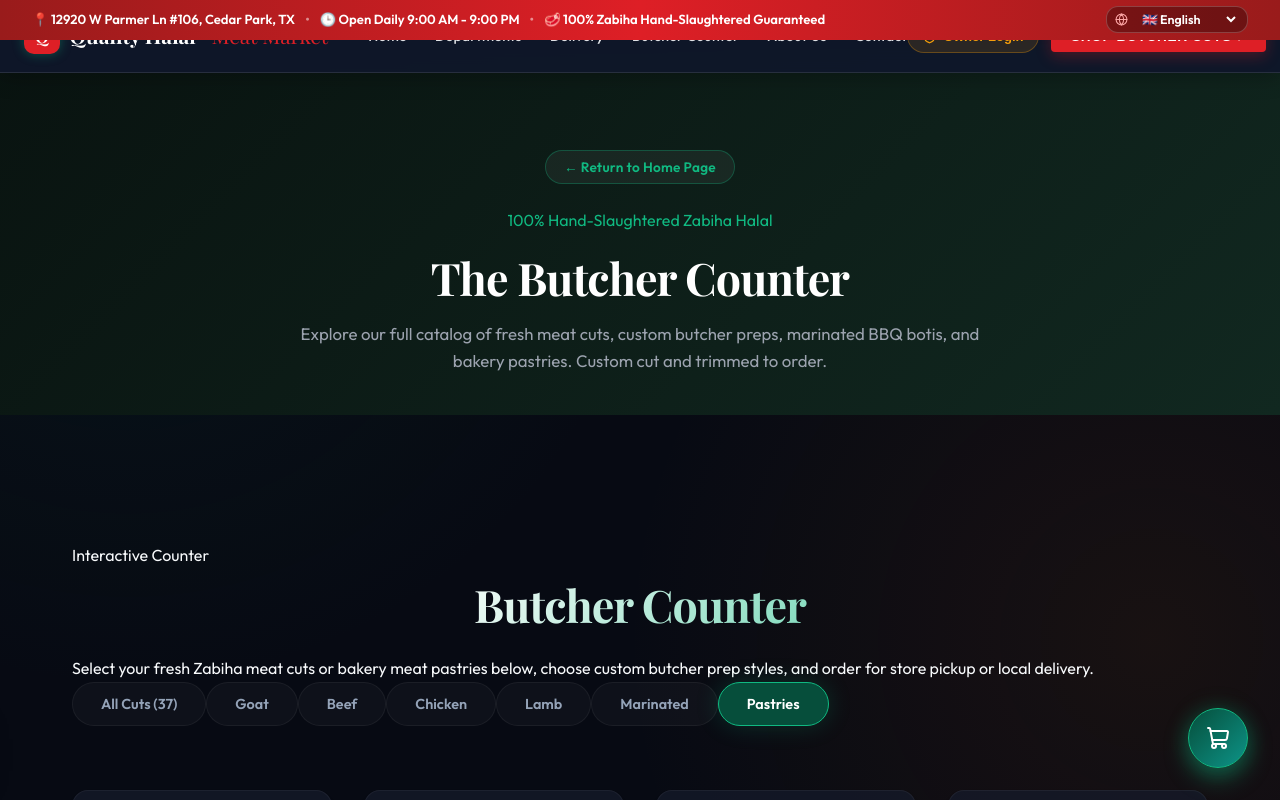
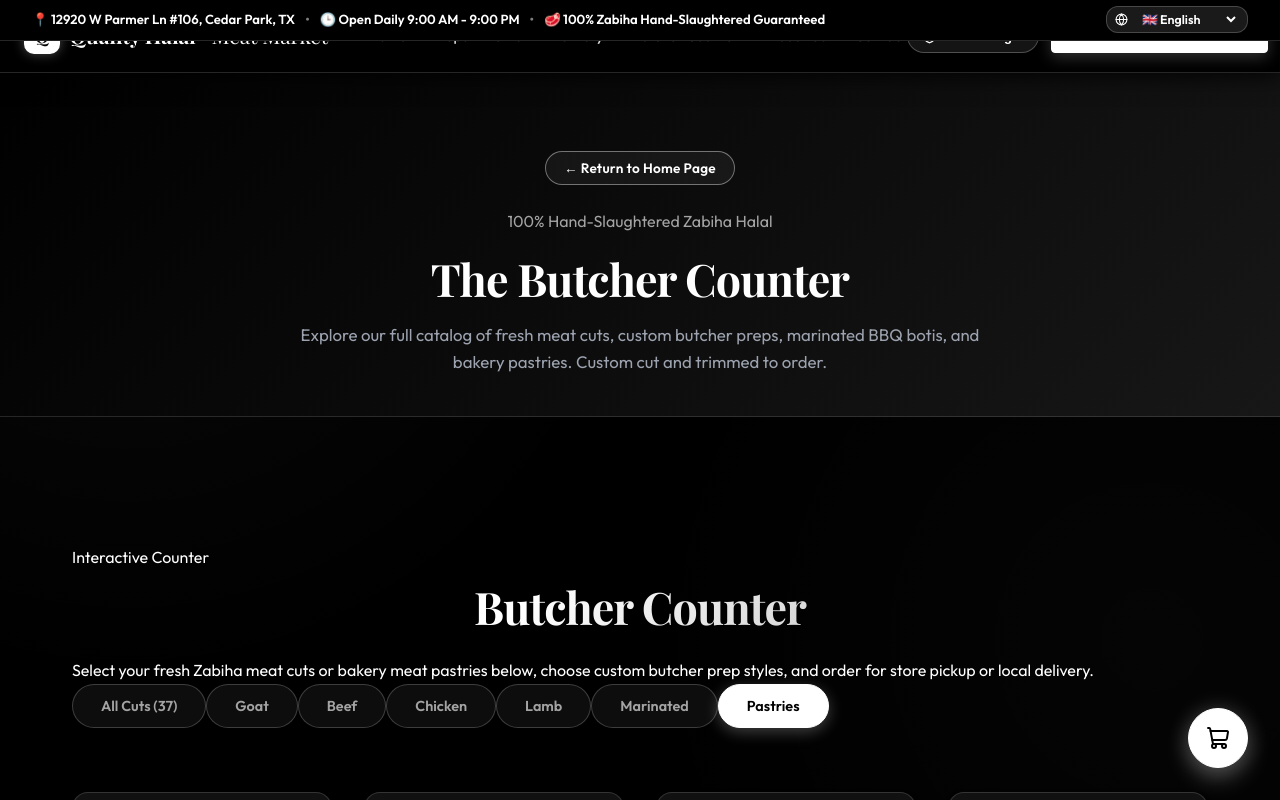
Before and after one commit to hhuss786512tx-tech/Quality-Halal-Market, a React (Vite) app: page / in a window 1280 px wide. Both pictures are taken after a click on the button "EXPLORE PASTRIES". Shown: the top 800 px of the page. Built offline with nearby package versions, Linux system fonts and the light colour scheme; a web font is replaced by a local one.

Commit message:
Update color theme to modern black and white luxury theme

```diff
--- a/src/App.jsx
+++ b/src/App.jsx
@@ -1032,10 +1032,10 @@ function App() {
             html: `<div style="
               width: 20px;
               height: 20px;
-              background-color: #10b981;
-              border: 3px solid #ffffff;
+              background-color: #ffffff;
+              border: 3px solid #000000;
               border-radius: 50%;
-              box-shadow: 0 0 10px rgba(16, 185, 129, 0.8);
+              box-shadow: 0 0 10px rgba(255, 255, 255, 0.8);
             "></div>`,
             iconSize: [20, 20],
             iconAnchor: [10, 10]
@@ -1043,12 +1043,12 @@ function App() {
 
           const marker = L.marker([storeLat, storeLng], { icon: greenIcon }).addTo(map);
           marker.bindPopup(`
-            <div style="color: #0f172a; padding: 5px; font-family: 'Outfit', sans-serif;">
-              <strong style="font-size: 1.1rem; color: #064e3b; display: block; margin-bottom: 2px;">Quality Halal Market</strong>
-              <span style="font-size: 0.85rem; color: #64748b; display: block; margin-bottom: 8px;">Fresh Zabiha Halal Meats & Pastries</span>
+            <div style="color: #000000; padding: 5px; font-family: 'Outfit', sans-serif;">
+              <strong style="font-size: 1.1rem; color: #000000; display: block; margin-bottom: 2px;">Quality Halal Market</strong>
+              <span style="font-size: 0.85rem; color: #525252; display: block; margin-bottom: 8px;">Fresh Zabiha Halal Meats & Pastries</span>
               <a href="https://maps.google.com/?q=Quality+Halal+Market+12920+West+Parmer+Lane+106+Cedar+Park+TX+78613" target="_blank" style="
                 display: inline-block;
-                background-color: #064e3b;
+                background-color: #000000;
                 color: white;
                 padding: 6px 12px;
                 border-radius: 6px;
@@ -1455,7 +1455,7 @@ function App() {
       <div className="scroll-progress" style={{ width: `${scrollProgress}%` }}></div>
 
       {/* Top Live Announcement Header Banner */}
-      <div className="top-live-banner" style={{ background: 'linear-gradient(90deg, #991b1b 0%, #de1f26 50%, #991b1b 100%)', color: 'white', padding: '0.4rem 2rem', fontSize: '0.82rem', fontWeight: '600', display: 'flex', justifyContent: 'space-between', alignItems: 'center', zIndex: '1001', position: 'relative' }}>
+      <div className="top-live-banner" style={{ background: '#000000', borderBottom: '1px solid rgba(255, 255, 255, 0.15)', color: 'white', padding: '0.4rem 2rem', fontSize: '0.82rem', fontWeight: '600', display: 'flex', justifyContent: 'space-between', alignItems: 'center', zIndex: '1001', position: 'relative' }}>
         <div style={{ display: 'inline-flex', alignItems: 'center', gap: '10px', flexWrap: 'wrap' }}>
           <span>📍 12920 W Parmer Ln #106, Cedar Park, TX</span>
           <span style={{ opacity: 0.5 }}>•</span>
@@ -1465,8 +1465,8 @@ function App() {
         </div>
 
         {/* Clean Compact Language Switcher */}
-        <div className="language-selector" style={{ margin: 0, padding: '2px 8px', background: 'rgba(0,0,0,0.3)', borderRadius: '12px', border: '1px solid rgba(255,255,255,0.2)' }}>
-          <Globe size={13} style={{ color: '#fca5a5' }} />
+        <div className="language-selector" style={{ margin: 0, padding: '2px 8px', background: 'rgba(255,255,255,0.1)', borderRadius: '12px', border: '1px solid rgba(255,255,255,0.2)' }}>
+          <Globe size={13} style={{ color: '#ffffff' }} />
           <select
             value={currentLang}
             onChange={(e) => setCurrentLang(e.target.value)}
@@ -1482,11 +1482,11 @@ function App() {
       </div>
 
       {/* Header Navigation */}
-      <header className="header" style={{ background: 'rgba(15, 23, 42, 0.96)', borderBottom: '1px solid rgba(255, 255, 255, 0.1)' }}>
+      <header className="header" style={{ background: 'rgba(0, 0, 0, 0.95)', borderBottom: '1px solid rgba(255, 255, 255, 0.15)' }}>
         <div className="container nav-container">
           <a href="#home" onClick={(e) => { e.preventDefault(); navigateTo('home'); }} className="logo" style={{ marginRight: '2.5rem' }}>
-            <div className="logo-icon" style={{ background: '#de1f26' }}>Q</div>
-            Quality Halal<span style={{ marginLeft: '6px', color: '#de1f26' }}>Meat Market</span>
+            <div className="logo-icon" style={{ background: '#ffffff', color: '#000000' }}>Q</div>
+            Quality Halal<span style={{ marginLeft: '6px', color: '#ffffff' }}>Meat Market</span>
           </a>
 
           <ul className="nav-links" style={{ gap: '1.75rem' }}>
@@ -1536,8 +1536,8 @@ function App() {
       <div className={`mobile-menu-drawer ${isMobileMenuOpen ? 'active' : ''}`}>
         <div className="drawer-header">
           <a href="#home" onClick={(e) => { e.preventDefault(); setIsMobileMenuOpen(false); navigateTo('home'); }} className="logo">
-            <div className="logo-icon" style={{ background: '#de1f26' }}>Q</div>
-            Quality Halal<span style={{ color: '#de1f26' }}>Meat Market</span>
+            <div className="logo-icon" style={{ background: '#ffffff', color: '#000000' }}>Q</div>
+            Quality Halal<span style={{ color: '#ffffff' }}>Meat Market</span>
           </a>
           <button className="mobile-menu-close" onClick={() => setIsMobileMenuOpen(false)} aria-label="Close menu">
             <X size={24} />
@@ -1553,7 +1553,7 @@ function App() {
         </ul>
         <div className="drawer-footer" style={{ display: 'flex', flexDirection: 'column', gap: '0.75rem' }}>
           <div className="language-selector" style={{ width: '100%', justifyContent: 'center', padding: '0.65rem' }}>
-            <Globe size={16} style={{ color: 'var(--primary-light)' }} />
+            <Globe size={16} style={{ color: '#ffffff' }} />
             <select
               value={currentLang}
               onChange={(e) => setCurrentLang(e.target.value)}
@@ -1568,7 +1568,7 @@ function App() {
 
           <button
             className="btn btn-secondary"
-            style={{ width: '100%', justifyContent: 'center', borderColor: '#f59e0b', color: '#f59e0b' }}
+            style={{ width: '100%', justifyContent: 'center', borderColor: 'rgba(255,255,255,0.4)', color: '#ffffff' }}
             onClick={() => {
               setIsMobileMenuOpen(false);
               setIsAdminModalOpen(true);
@@ -1605,12 +1605,12 @@ function App() {
             </div>
             <div className="container hero-grid">
               <div className="hero-content">
-                <div className="hero-badge" style={{ background: 'rgba(222, 31, 38, 0.15)', borderColor: 'rgba(222, 31, 38, 0.4)', color: '#fca5a5' }}>
-                  <ShieldCheck size={16} style={{ marginRight: '6px', color: '#de1f26' }} />
+                <div className="hero-badge" style={{ background: 'rgba(255, 255, 255, 0.08)', borderColor: 'rgba(255, 255, 255, 0.25)', color: '#ffffff' }}>
+                  <ShieldCheck size={16} style={{ marginRight: '6px', color: '#ffffff' }} />
                   100% HAND-SLAUGHTERED ZABIHA HALAL
                 </div>
                 <h1 className="hero-title" style={{ fontFamily: 'var(--font-serif)', fontSize: '3.8rem', fontWeight: '800' }}>
-                  Cedar Park's Premier <span style={{ color: '#de1f26', display: 'inline' }}>Zabiha Halal</span> Butcher Shop
+                  Cedar Park's Premier <span style={{ color: '#ffffff', textDecoration: 'underline', textDecorationColor: 'rgba(255,255,255,0.5)', display: 'inline' }}>Zabiha Halal</span> Butcher Shop
                 </h1>
                 <p className="hero-subtitle" style={{ color: '#cbd5e1', fontSize: '1.15rem', lineHeight: '1.7', margin: '1.5rem 0 2.5rem 0', maxWidth: '620px' }}>
                   Domestically raised, 100% hand-slaughtered goat, lamb, grass-fed beef, chicken & freshly baked samosas. Custom cut, fat trimmed, and prepared to your exact recipe by our master butchers.
@@ -1622,7 +1622,7 @@ function App() {
                     <ArrowRight size={18} style={{ marginLeft: '8px' }} />
                   </button>
                   <a href="tel:5122607677" className="btn btn-secondary" style={{ padding: '0.85rem 1.5rem', fontSize: '0.95rem' }}>
-                    <Phone size={16} style={{ marginRight: '8px', color: '#34d399' }} />
+                    <Phone size={16} style={{ marginRight: '8px', color: '#ffffff' }} />
                     Call Counter: 512.260.7677
                   </a>
                 </div>
@@ -1630,13 +1630,13 @@ function App() {
 
               {/* Hero Right side: Authentic Butcher Card Showcase */}
               <div className="hero-card-container">
-                <div style={{ background: 'rgba(15, 23, 42, 0.95)', border: '1px solid rgba(255, 255, 255, 0.12)', borderRadius: '20px', padding: '1.75rem', maxWidth: '380px', width: '100%', boxShadow: '0 20px 50px rgba(0,0,0,0.6)', backdropFilter: 'blur(16px)' }}>
-                  <div style={{ borderBottom: '1px solid rgba(255,255,255,0.1)', paddingBottom: '1rem', marginBottom: '1.25rem', display: 'flex', justifyContent: 'space-between', alignItems: 'center' }}>
-                    <span style={{ fontSize: '0.8rem', fontWeight: '700', color: '#de1f26', textTransform: 'uppercase', letterSpacing: '0.04em' }}>Master Butcher Counter</span>
-                    <span style={{ fontSize: '0.78rem', background: 'rgba(16,185,129,0.15)', color: '#34d399', padding: '3px 10px', borderRadius: '12px', fontWeight: '600' }}>Open Today</span>
-                  </div>
-
-                  <div style={{ height: '200px', borderRadius: '12px', overflow: 'hidden', position: 'relative', marginBottom: '1.25rem', border: '1px solid rgba(255,255,255,0.1)' }}>
+                <div style={{ background: 'rgba(10, 10, 10, 0.95)', border: '1px solid rgba(255, 255, 255, 0.18)', borderRadius: '20px', padding: '1.75rem', maxWidth: '380px', width: '100%', boxShadow: '0 20px 50px rgba(0,0,0,0.8)', backdropFilter: 'blur(16px)' }}>
+                  <div style={{ borderBottom: '1px solid rgba(255,255,255,0.15)', paddingBottom: '1rem', marginBottom: '1.25rem', display: 'flex', justifyContent: 'space-between', alignItems: 'center' }}>
+                    <span style={{ fontSize: '0.8rem', fontWeight: '700', color: '#ffffff', textTransform: 'uppercase', letterSpacing: '0.04em' }}>Master Butcher Counter</span>
+                    <span style={{ fontSize: '0.78rem', background: 'rgba(255,255,255,0.15)', color: '#ffffff', border: '1px solid rgba(255,255,255,0.3)', padding: '3px 10px', borderRadius: '12px', fontWeight: '600' }}>Open Today</span>
+                  </div>
+
+                  <div style={{ height: '200px', borderRadius: '12px', overflow: 'hidden', position: 'relative', marginBottom: '1.25rem', border: '1px solid rgba(255,255,255,0.15)' }}>
                     <div className="slideshow-stacked-container">
                       {rotatingMeatSlides.map((slide, idx) => (
                         <img
@@ -1647,23 +1647,23 @@ function App() {
                         />
                       ))}
                     </div>
-                    <div style={{ position: 'absolute', bottom: '10px', left: '10px', right: '10px', background: 'rgba(7,10,19,0.9)', padding: '6px 12px', borderRadius: '8px', fontSize: '0.78rem', color: 'white', fontWeight: '600', display: 'flex', justifyContent: 'space-between' }}>
+                    <div style={{ position: 'absolute', bottom: '10px', left: '10px', right: '10px', background: 'rgba(0,0,0,0.9)', padding: '6px 12px', borderRadius: '8px', fontSize: '0.78rem', color: 'white', fontWeight: '600', display: 'flex', justifyContent: 'space-between' }}>
                       <span>{rotatingMeatSlides[heroSlideIdx].tag}</span>
-                      <span style={{ color: '#34d399' }}>100% Zabiha</span>
+                      <span style={{ color: '#ffffff' }}>100% Zabiha</span>
                     </div>
                   </div>
 
                   <div style={{ display: 'flex', flexDirection: 'column', gap: '0.6rem', fontSize: '0.88rem', color: '#cbd5e1' }}>
                     <div style={{ display: 'flex', alignItems: 'center', gap: '8px' }}>
-                      <MapPin size={16} style={{ color: '#de1f26' }} />
+                      <MapPin size={16} style={{ color: '#ffffff' }} />
                       <span>12920 W Parmer Ln #106, Cedar Park</span>
                     </div>
                     <div style={{ display: 'flex', alignItems: 'center', gap: '8px' }}>
-                      <Clock size={16} style={{ color: '#f59e0b' }} />
+                      <Clock size={16} style={{ color: '#a3a3a3' }} />
                       <span>Daily 9:00 AM - 9:00 PM</span>
                     </div>
                     <div style={{ display: 'flex', alignItems: 'center', gap: '8px' }}>
-                      <Phone size={16} style={{ color: '#34d399' }} />
+                      <Phone size={16} style={{ color: '#ffffff' }} />
                       <span>512.260.7677</span>
                     </div>
                   </div>
@@ -2238,17 +2238,17 @@ function App() {
         /* Butcher Counter Dedicated Page View */
         <>
           {/* Butcher Counter Dedicated Page View Header Banner */}
-          <div className="section bg-dark text-white" style={{ paddingTop: '110px', paddingBottom: '2.5rem', background: 'linear-gradient(135deg, #091310 0%, #112820 100%)', textAlign: 'center' }}>
+          <div className="section bg-dark text-white" style={{ paddingTop: '110px', paddingBottom: '2.5rem', background: 'linear-gradient(135deg, #000000 0%, #171717 100%)', borderBottom: '1px solid rgba(255,255,255,0.15)', textAlign: 'center' }}>
             <div className="container">
               <button
                 className="btn btn-secondary"
-                style={{ marginBottom: '1.5rem', fontSize: '0.85rem', padding: '0.45rem 1.1rem', color: '#10b981', borderColor: 'rgba(16, 185, 129, 0.3)' }}
+                style={{ marginBottom: '1.5rem', fontSize: '0.85rem', padding: '0.45rem 1.1rem', color: '#ffffff', borderColor: 'rgba(255, 255, 255, 0.4)' }}
                 onClick={() => navigateTo('home')}
               >
                 &larr; Return to Home Page
               </button>
               <br />
-              <span className="subtitle" style={{ color: '#10b981' }}>100% Hand-Slaughtered Zabiha Halal</span>
+              <span className="subtitle" style={{ color: '#a3a3a3' }}>100% Hand-Slaughtered Zabiha Halal</span>
               <h1 style={{ fontSize: '2.8rem', fontWeight: 900, margin: '0.5rem 0', color: '#ffffff' }}>The Butcher Counter</h1>
               <p style={{ maxWidth: '680px', margin: '0 auto', color: '#9ca3af', fontSize: '1.05rem' }}>
                 Explore our full catalog of fresh meat cuts, custom butcher preps, marinated BBQ botis, and bakery pastries. Custom cut and trimmed to order.
--- a/src/index.css
+++ b/src/index.css
@@ -6,22 +6,22 @@
 @import url('https://fonts.googleapis.com/css2?family=Outfit:wght@300;400;500;600;700;800&family=Playfair+Display:ital,wght@0,400;0,600;0,700;1,400&display=swap');
 
 :root {
-  /* Color Palette */
-  --primary: #064e3b;          /* Forest/Emerald Green */
-  --primary-light: #10b981;    /* Vibrant Green Accent */
-  --primary-rgb: 6, 78, 59;
-
-  --secondary: #b45309;        /* Warm Gold/Amber */
-  --secondary-light: #f59e0b;  /* Bright Gold Accent */
-  --secondary-rgb: 180, 83, 9;
-
-  --bg-dark: #070a13;          /* Deep Space/Midnight Black */
-  --bg-card: rgba(22, 28, 45, 0.7); /* Translucent Card */
-  --bg-input: #0f172a;
-
-  --text-light: #f8fafc;       /* Crisp White/Slate */
-  --text-muted: #94a3b8;       /* Slate Gray */
-  --text-dark: #0f172a;
+  /* Color Palette - Monochrome Black & White */
+  --primary: #ffffff;          /* Pure White */
+  --primary-light: #ffffff;    /* Crisp White Accent */
+  --primary-rgb: 255, 255, 255;
+
+  --secondary: #262626;        /* Charcoal Black */
+  --secondary-light: #e5e5e5;  /* Off-White Accent */
+  --secondary-rgb: 229, 229, 229;
+
+  --bg-dark: #000000;          /* Deep Black */
+  --bg-card: rgba(18, 18, 18, 0.95); /* Obsidian Card */
+  --bg-input: #121212;
+
+  --text-light: #ffffff;       /* Crisp White */
+  --text-muted: #a3a3a3;       /* Slate Gray */
+  --text-dark: #000000;
 
   /* Typography */
   --font-sans: 'Outfit', sans-serif;
@@ -33,13 +33,13 @@
   --radius-lg: 24px;
   --radius-full: 9999px;
   --transition-smooth: all 0.4s cubic-bezier(0.16, 1, 0.3, 1);
-  --shadow-sm: 0 4px 6px -1px rgba(0, 0, 0, 0.1);
-  --shadow-lg: 0 20px 40px -15px rgba(0, 0, 0, 0.7);
-  --shadow-glow: 0 0 25px rgba(16, 185, 129, 0.2);
+  --shadow-sm: 0 4px 6px -1px rgba(0, 0, 0, 0.5);
+  --shadow-lg: 0 20px 40px -15px rgba(0, 0, 0, 0.9);
+  --shadow-glow: 0 0 25px rgba(255, 255, 255, 0.15);
 
   /* Glassmorphism */
-  --glass-bg: rgba(15, 23, 42, 0.6);
-  --glass-border: rgba(255, 255, 255, 0.05);
+  --glass-bg: rgba(10, 10, 10, 0.88);
+  --glass-border: rgba(255, 255, 255, 0.15);
   --glass-blur: blur(16px);
 }
 
@@ -57,13 +57,13 @@ html {
 
 body {
   font-family: var(--font-sans);
-  background-color: var(--bg-dark);
+  background-color: #000000;
   color: var(--text-light);
   line-height: 1.6;
   overflow-x: hidden;
   background-image:
-    radial-gradient(circle at 10% 20%, rgba(6, 78, 59, 0.15) 0%, transparent 40%),
-    radial-gradient(circle at 90% 80%, rgba(180, 83, 9, 0.1) 0%, transparent 40%);
+    radial-gradient(circle at 10% 20%, rgba(255, 255, 255, 0.04) 0%, transparent 40%),
+    radial-gradient(circle at 90% 80%, rgba(255, 255, 255, 0.02) 0%, transparent 40%);
   background-attachment: fixed;
 }
 
@@ -84,14 +84,14 @@ img {
   width: 10px;
 }
 ::-webkit-scrollbar-track {
-  background: var(--bg-dark);
+  background: #000000;
 }
 ::-webkit-scrollbar-thumb {
-  background: var(--primary);
+  background: #ffffff;
   border-radius: var(--radius-full);
 }
 ::-webkit-scrollbar-thumb:hover {
-  background: var(--primary-light);
+  background: #e5e5e5;
 }
 
 /* Typography Helpers */
@@ -105,7 +105,7 @@ h1, h2, h3, h4 {
   font-size: 2.8rem;
   text-align: center;
   margin-bottom: 1rem;
-  background: linear-gradient(135deg, #fff 30%, var(--primary-light) 100%);
+  background: linear-gradient(135deg, #ffffff 40%, #a3a3a3 100%);
   -webkit-background-clip: text;
   -webkit-text-fill-color: transparent;
   position: relative;
@@ -150,20 +150,23 @@ h1, h2, h3, h4 {
 }
 
 .btn-primary {
-  background: linear-gradient(135deg, var(--primary) 0%, #0d9488 100%);
-  color: white;
-  box-shadow: var(--shadow-sm);
+  background: #ffffff;
+  color: #000000;
+  box-shadow: 0 4px 15px rgba(255, 255, 255, 0.2);
+  font-weight: 700;
 }
 
 .btn-primary:hover {
+  background: #e5e5e5;
+  color: #000000;
   transform: translateY(-3px);
-  box-shadow: 0 10px 25px -5px rgba(16, 185, 129, 0.4);
+  box-shadow: 0 10px 25px -5px rgba(255, 255, 255, 0.35);
 }
 
 .btn-red {
-  background: #de1f26;
-  color: #ffffff;
-  border: none;
+  background: #ffffff;
+  color: #000000;
+  border: 1px solid #ffffff;
   padding: 0.75rem 1.75rem;
   border-radius: 4px;
   font-weight: 700;
@@ -175,14 +178,14 @@ h1, h2, h3, h4 {
   justify-content: center;
   cursor: pointer;
   transition: all 0.3s ease;
-  box-shadow: 0 4px 15px rgba(222, 31, 38, 0.3);
+  box-shadow: 0 4px 15px rgba(255, 255, 255, 0.2);
 }
 
 .btn-red:hover {
-  background: #b91c1c;
-  color: #ffffff;
+  background: #e5e5e5;
+  color: #000000;
   transform: translateY(-2px);
-  box-shadow: 0 6px 20px rgba(222, 31, 38, 0.5);
+  box-shadow: 0 6px 20px rgba(255, 255, 255, 0.4);
 }
 
 .btn-secondary {
@@ -215,18 +218,18 @@ h1, h2, h3, h4 {
   left: 0;
   width: 100%;
   z-index: 1000;
-  background: rgba(11, 17, 32, 0.88);
+  background: rgba(0, 0, 0, 0.92);
   backdrop-filter: blur(16px);
   -webkit-backdrop-filter: blur(16px);
-  border-bottom: 1px solid rgba(255, 255, 255, 0.08);
+  border-bottom: 1px solid rgba(255, 255, 255, 0.15);
   transition: var(--transition-smooth);
-  box-shadow: 0 4px 20px rgba(0, 0, 0, 0.25);
+  box-shadow: 0 4px 20px rgba(0, 0, 0, 0.8);
 }
 
 .header.scrolled {
   padding: 0.2rem 0;
-  background: rgba(7, 10, 19, 0.96);
-  border-bottom-color: rgba(16, 185, 129, 0.2);
+  background: rgba(0, 0, 0, 0.98);
+  border-bottom-color: rgba(255, 255, 255, 0.25);
 }
 
 .nav-container {
@@ -253,22 +256,22 @@ h1, h2, h3, h4 {
 }
 
 .logo span {
-  color: var(--secondary-light);
+  color: #ffffff;
   font-weight: 500;
 }
 
 .logo-icon {
   width: 36px;
   height: 36px;
-  background: linear-gradient(135deg, #059669 0%, #10b981 100%);
+  background: #ffffff;
   border-radius: 10px;
   display: flex;
   align-items: center;
   justify-content: center;
-  color: white;
-  font-weight: 800;
+  color: #000000;
+  font-weight: 900;
   font-size: 1.1rem;
-  box-shadow: 0 0 12px rgba(16, 185, 129, 0.4);
+  box-shadow: 0 0 12px rgba(255, 255, 255, 0.3);
 }
 
 .nav-links {
@@ -920,8 +923,8 @@ h1, h2, h3, h4 {
 }
 
 .tab-btn {
-  background: rgba(255, 255, 255, 0.03);
-  border: 1px solid var(--glass-border);
+  background: rgba(255, 255, 255, 0.05);
+  border: 1px solid rgba(255, 255, 255, 0.2);
   color: var(--text-muted);
   padding: 0.75rem 1.75rem;
   border-radius: var(--radius-full);
@@ -933,15 +936,16 @@ h1, h2, h3, h4 {
 }
 
 .tab-btn:hover {
-  background: rgba(255, 255, 255, 0.08);
+  background: rgba(255, 255, 255, 0.15);
   color: var(--text-light);
+  border-color: rgba(255, 255, 255, 0.4);
 }
 
 .tab-btn.active {
-  background: var(--primary);
-  border-color: var(--primary-light);
-  color: white;
-  box-shadow: var(--shadow-glow);
+  background: #ffffff;
+  border-color: #ffffff;
+  color: #000000;
+  box-shadow: 0 4px 15px rgba(255, 255, 255, 0.25);
 }
 
 .products-grid {
@@ -1705,21 +1709,22 @@ textarea.form-input {
   width: 60px;
   height: 60px;
   border-radius: 50%;
-  background: linear-gradient(135deg, var(--primary) 0%, #0d9488 100%);
-  border: 1px solid var(--primary-light);
-  color: white;
+  background: #ffffff;
+  border: 1px solid #ffffff;
+  color: #000000;
   display: flex;
   align-items: center;
   justify-content: center;
   cursor: pointer;
   z-index: 999;
-  box-shadow: 0 10px 25px rgba(16, 185, 129, 0.4), var(--shadow-glow);
+  box-shadow: 0 10px 25px rgba(255, 255, 255, 0.25), var(--shadow-glow);
   transition: var(--transition-smooth);
 }
 
 .floating-cart-btn:hover {
   transform: translateY(-5px) scale(1.05);
-  box-shadow: 0 15px 30px rgba(16, 185, 129, 0.6), var(--shadow-glow);
+  background: #e5e5e5;
+  box-shadow: 0 15px 30px rgba(255, 255, 255, 0.4), var(--shadow-glow);
 }
 
 .floating-cart-btn i {
@@ -1731,8 +1736,8 @@ textarea.form-input {
   position: absolute;
   top: -5px;
   right: -5px;
-  background: var(--secondary-light);
-  color: var(--bg-dark);
+  background: #000000;
+  color: #ffffff;
   font-size: 0.75rem;
   font-weight: 800;
   width: 22px;
@@ -1741,8 +1746,8 @@ textarea.form-input {
   display: flex;
   align-items: center;
   justify-content: center;
-  border: 2px solid var(--bg-dark);
-  box-shadow: 0 2px 5px rgba(0,0,0,0.5);
+  border: 2px solid #ffffff;
+  box-shadow: 0 2px 5px rgba(0,0,0,0.8);
   transition: transform 0.3s cubic-bezier(0.175, 0.885, 0.32, 1.275);
 }
 
@@ -3108,9 +3113,9 @@ textarea.form-input {
   display: inline-flex;
   align-items: center;
   gap: 6px;
-  background: rgba(245, 158, 11, 0.12);
-  color: #f59e0b;
-  border: 1px solid rgba(245, 158, 11, 0.3);
+  background: rgba(255, 255, 255, 0.08);
+  color: #ffffff;
+  border: 1px solid rgba(255, 255, 255, 0.25);
   padding: 0.5rem 1rem;
   border-radius: var(--radius-full);
   font-size: 0.85rem;
@@ -3120,15 +3125,15 @@ textarea.form-input {
 }
 
 .admin-nav-btn:hover {
-  background: rgba(245, 158, 11, 0.25);
-  border-color: #f59e0b;
-  box-shadow: 0 0 15px rgba(245, 158, 11, 0.3);
+  background: rgba(255, 255, 255, 0.18);
+  border-color: #ffffff;
+  box-shadow: 0 0 15px rgba(255, 255, 255, 0.2);
 }
 
 .admin-nav-btn.logged-in {
-  background: rgba(16, 185, 129, 0.15);
-  color: #10b981;
-  border-color: rgba(16, 185, 129, 0.4);
+  background: #ffffff;
+  color: #000000;
+  border-color: #ffffff;
 }
 
 /* Product Card Enhancements (Prices & Halal Tag) */
@@ -3138,7 +3143,7 @@ textarea.form-input {
   gap: 4px;
   font-size: 1.25rem;
   font-weight: 800;
-  color: var(--primary-light);
+  color: #ffffff;
   font-family: var(--font-sans);
 }
 
@@ -3152,9 +3157,9 @@ textarea.form-input {
   display: inline-flex;
   align-items: center;
   gap: 4px;
-  background: rgba(16, 185, 129, 0.15);
-  color: var(--primary-light);
-  border: 1px solid rgba(16, 185, 129, 0.3);
+  background: rgba(255, 255, 255, 0.1);
+  color: #ffffff;
+  border: 1px solid rgba(255, 255, 255, 0.25);
   font-size: 0.72rem;
   font-weight: 700;
   padding: 3px 8px;
```
